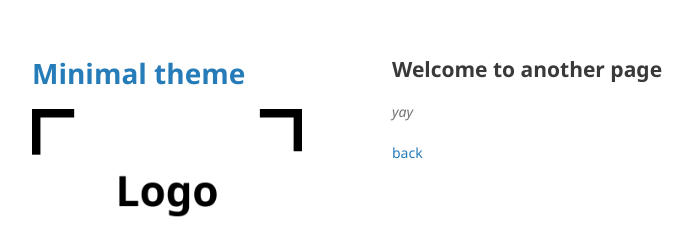
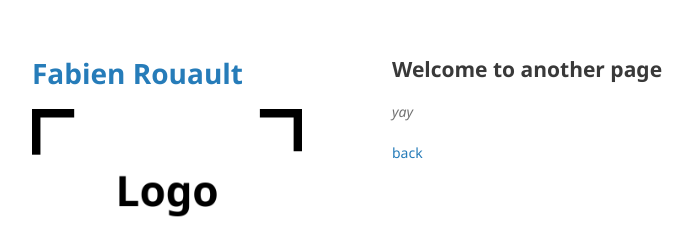
Before and after one commit to fabienrouault/fabienrouault.github.io, a Jekyll site: the page built from another-page.md, in a window 1280 px wide. Shown: the top 233 px of the page, without its empty margins (178-871 px from the left). Built offline with Jekyll 4.4.1, drawn with Linux system fonts in a browser that asks for light colours; our own code applies the rules of GitHub Pages for plain Markdown files.

Commit message:
Update _config.yml

```diff
--- a/_config.yml
+++ b/_config.yml
@@ -1,4 +1,4 @@
-title: Minimal theme
+title: Fabien Rouault
 logo: /assets/img/logo.png
 description: Minimal is a theme for GitHub Pages.
 show_downloads: true
```
